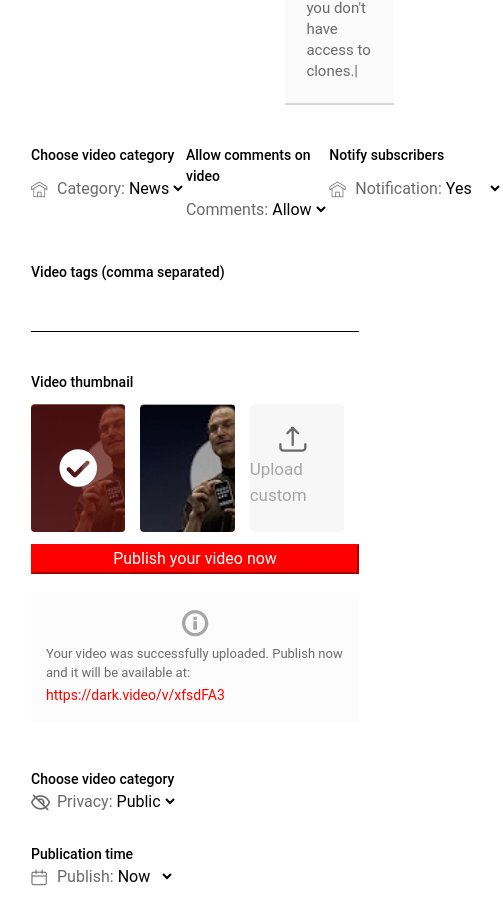
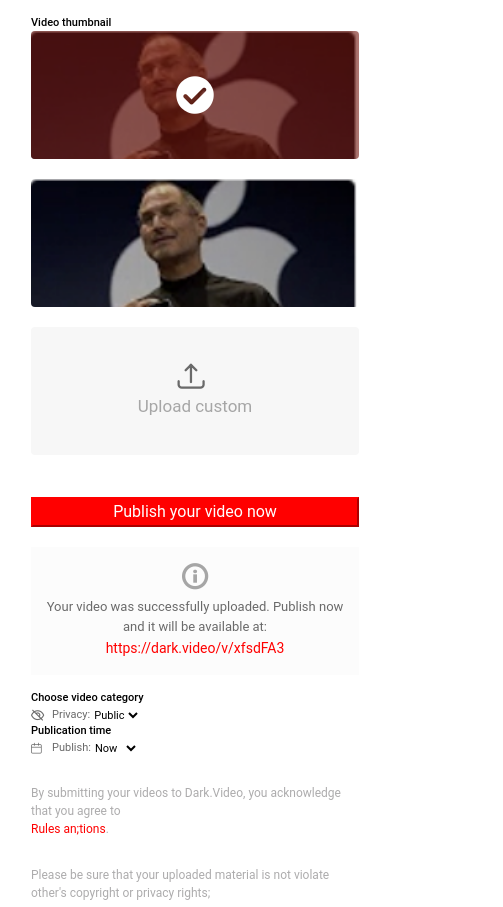
Before and after one commit to qkudev/vh-verstka, a website built with webpack: page src/upload_step_2.html in a window 390 px wide. Shown: the part 837-1744 px from the top of the page, 503 px wide, since content can reach past the window. Built offline with nearby package versions, Linux system fonts and the light colour scheme; files whose address does not match are found by name.

Commit message:
mobile upload

```diff
--- a/src/scss/upload/index.scss
+++ b/src/scss/upload/index.scss
@@ -211,3 +211,62 @@
     }
   }
 }
+
+@media screen and (max-width: 990px) {
+  .upload-post-video__img {
+    max-width: 100%;
+    max-height: 100%;
+  }
+  .upload-post-info {
+    padding-left: 0;
+    padding-top: 15px;
+  }
+  .upload-post-bar-settings .upload-post-settings-item {
+    margin-bottom: 0;
+    margin-right: 15px;
+  }
+  .upload-post-bar-settings {
+    margin-top: 0;
+    margin-bottom: 15px;
+  }
+  .upload-post-bar-status {
+    text-align: center;
+    margin-bottom: 15px;
+  }
+}
+
+@media screen and (max-width: 580px) {
+  .upload-post .title {
+    font-size: 11px;
+    padding-bottom: 0;
+    div {
+      font-size: 10px;
+    }
+  }
+  .upload-post-info {
+    h6 {
+      font-size: 14px;
+    }
+    .upload-post-info__text {
+      font-size: 11px;
+    }
+  }
+  .upload-post-settings {
+    flex-direction: column;
+  }
+  .upload-post-settings-item__selector {
+    font-size: 11px;
+  }
+  .upload-post-settings-item {
+    margin-bottom: 10px;
+  }
+  .upload-post-settings-item__selector {
+    flex-direction: column;
+  }
+  .upload-post .upload-image {
+    width: 100%;
+    background-size: cover;
+    margin-right: 0;
+    margin-bottom: 20px;
+  }
+}
--- a/src/upload_step_2.html
+++ b/src/upload_step_2.html
@@ -55,9 +55,9 @@
         <div class="custom-container container upload-post">
             <!--Content start-->
             <div class="row my-5 mx-3 mx-md-5">
-                <div class="col-md-9">
+                <div class="col-lg-9 col-md-12">
                     <div class="title">Upload completed</div>
-                    <div class="upload-post-video d-flex">
+                    <div class="upload-post-video d-flex flex-lg-row flex-column">
                         <img src="http://placehold.it/225x160" alt="" class="upload-post-video__img">
                         <div class="upload-post-info">
                             <h6>Growing cannabis at home</h6>
@@ -133,8 +133,7 @@
                             <div class="upload-post-settings-item__title title">
                                 Video thumbnail
                             </div>
-                            <div class="upload-post-settings-item__selector">
-                                <div class="d-flex">
+                            <div class="upload-post-settings-item__selector d-flex">
                                 <div class="upload-image upload-image-active" style="background-image: url('/static/img/jobs.png')"></div>
                                 <div class="upload-image" style="background-image: url('/static/img/jobs.png')"></div>
                                 <div class="upload-image upload-image-add" onclick="document.getElementById('file-input').click();" style="background: #f7f7f7">
@@ -146,8 +145,7 @@
                         </div>
                     </div>
                 </div>
-                </div>
-                <div class="col-md-3 upload-post-bar">
+                <div class="col-lg-3 col-md-12 upload-post-bar">
                     <button class="btn-primary btn-block btn-publish">Publish your video now</button>
                     <div class="upload-post-bar-status" style="background: #fcfcfc">
                         <div class="d-flex justify-content-center">
@@ -159,7 +157,43 @@
                         </div>
                         <a href="#">https://dark.video/v/xfsdFA3</a>
                     </div>
-                    <div class="upload-post-bar-settings">
+                    <div class="upload-post-bar-settings d-md-none d-sm-none d-lg-block">
+                        <div class="upload-post-settings-item">
+                            <div class="upload-post-settings-item__title title">
+                                Choose video category
+                            </div>
+                            <div class="upload-post-settings-item__selector">
+                                <div class="d-flex align-items-center">
+                                    <i class="icon-private_eye"></i>
+                                    <div>Privacy:</div>
+                                    <select class="select-settings">
+                                        <option selected>Public</option>
+                                        <option value="1">One</option>
+                                        <option value="2">Two</option>
+                                        <option value="3">Three</option>
+                                    </select>
+                                </div>
+                            </div>
+                        </div>
+                        <div class="upload-post-settings-item">
+                            <div class="upload-post-settings-item__title title">
+                                Publication time
+                            </div>
+                            <div class="upload-post-settings-item__selector">
+                                <div class="d-flex align-items-center">
+                                    <i class="icon-calendar"></i>
+                                    <div>Publish:</div>
+                                    <select class="select-settings">
+                                        <option selected>Now</option>
+                                        <option value="1">One</option>
+                                        <option value="2">Two</option>
+                                        <option value="3">Three</option>
+                                    </select>
+                                </div>
+                            </div>
+                        </div>
+                    </div>
+                    <div class="upload-post-bar-settings d-none d-md-flex d-sm-flex d-lg-none">
                         <div class="upload-post-settings-item">
                             <div class="upload-post-settings-item__title title">
                                 Choose video category
```
Lines whose indentation alone changed are shown as unchanged.
